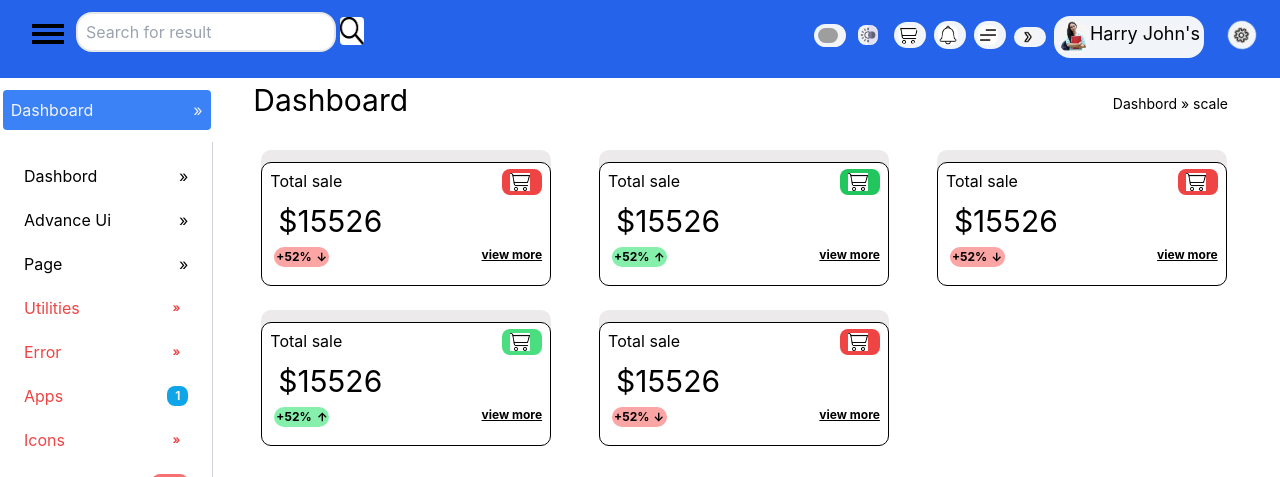
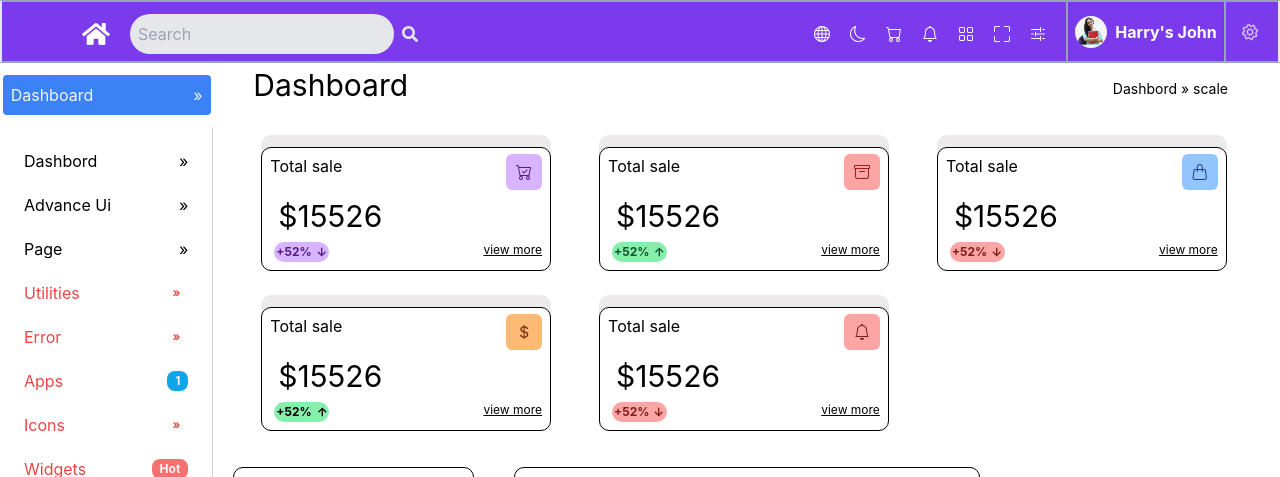
Before and after one commit to Ayush-2302/velvet1, a React (Create React App) app: page / in a window 1280 px wide. Shown: the top 477 px of the page. Built offline with nearby package versions, Linux system fonts and the light colour scheme; grey boxes are pictures that could not be loaded.

Commit message:
re-create navbar and improve dashboard

```diff
--- a/package.json
+++ b/package.json
@@ -4,12 +4,15 @@
   "private": true,
   "dependencies": {
     "@mui/styled-engine-sc": "^5.14.8",
+    "@react-icons/all-files": "^4.1.0",
     "@testing-library/jest-dom": "^5.17.0",
     "@testing-library/react": "^13.4.0",
     "@testing-library/user-event": "^13.5.0",
+    "bootstrap-icons": "^1.11.0",
     "react": "^18.2.0",
     "react-calendar": "^4.6.0",
     "react-dom": "^18.2.0",
+    "react-icons": "^4.11.0",
     "react-router-dom": "^6.15.0",
     "react-scripts": "5.0.1",
     "styled-components": "^5.3.11",
--- a/src/component/Calender.js
+++ b/src/component/Calender.js
@@ -9,7 +9,7 @@ function Calender() {
   return (
 
     <>
-      <div className="cal  float-right h-80 w-96 ">
+      <div >
         <Calendar onChange={onChange} value={date} />
         {date.toString()}
       </div>
--- a/src/component/Dashboard.js
+++ b/src/component/Dashboard.js
@@ -2,65 +2,94 @@ import React from "react";
 import cart from "../asserts/images/cart.png";
 // import "./index.css"
 
- function Dashboard  ()  {
+function Dashboard() {
   return (
     <>
-      <div className="dashboard mt-1 text-3xl ml-10 mr-10 flex justify-between">
+      <div className="dashboard  mt-1 text-3xl ml-10 mr-10 flex justify-between">
         Dashboard <p className=" text-sm m-3">Dashbord » scale</p>
       </div>
       <div className=" boxes    ">
         <div className="box box1">
           <span className=" flex justify-between">
-            Total sale  <div className=" w-10 bg-red-500 pl-1 rounded-lg"> <img src={cart} alt="img" className=" w-5 m-1 " /></div>
+            Total sale
+            <div className="w-9 h-9 flex items-center justify-center rounded-md bg-purple-300">
+              <i class="bi bi-cart-check   text-purple-900 "></i>
+            </div>
           </span>
           <h1 className=" m-2 text-3xl">$15526</h1>
-          <p className=" flex justify-between text-xs font-bold">
-            <p className=" rounded-2xl flex w-fit ml-1 p-0.5 bg-red-300">+52% <p className=" ml-1 rotate-90">→</p> </p>
-            <p className=" underline">view more</p>
+          <p className=" flex justify-between text-xs ">
+            <p className=" rounded-2xl flex w-fit ml-1 p-0.5 bg-purple-300 text-purple-900 font-bold ">
+              +52% <p className=" ml-1 rotate-90">→</p>{" "}
+            </p>
+            <p className=" underline ">view more</p>
           </p>
         </div>
         <div className="box box2">
           <span className=" flex justify-between">
-            Total sale <div className=" w-10 bg-green-500 pl-1 rounded-lg"> <img src={cart} alt="img" className=" w-5 m-1 " /></div>
+            Total sale{" "}
+            <div className=" w-9 h-9 flex items-center justify-center rounded-md bg-red-300">
+              {" "}
+              <i class="bi bi-archive   text-red-800 "></i>
+            </div>
           </span>
           <h1 className=" m-2 text-3xl">$15526</h1>
-          <p className=" flex justify-between text-xs p1 font-bold">
-            <p className=" rounded-2xl flex w-fit ml-1 p-0.5 bg-green-300">+52% <p className=" ml-1 -rotate-90">→</p> </p>
+          <p className=" flex justify-between text-xs ">
+            <p className=" rounded-2xl flex w-fit ml-1 p-0.5 bg-green-300 text-green-900 font-bold">
+              +52% <p className=" ml-1 -rotate-90">→</p>{" "}
+            </p>
             <p className=" underline">view more</p>
           </p>
         </div>
         <div className="box box3">
           <span className=" flex justify-between">
-            Total sale  <div className=" w-10 bg-red-500 pl-1 rounded-lg"> <img src={cart} alt="img" className=" w-5 m-1  " /></div>
+            Total sale{" "}
+            <div className=" w-9 h-9 flex items-center justify-center rounded-md bg-blue-300">
+              {" "}
+              <i class="bi bi-handbag   text-blue-900 "></i>
+            </div>
           </span>
           <h1 className=" m-2 text-3xl">$15526</h1>
-          <p className=" flex justify-between text-xs p1 font-bold">
-            <p className=" rounded-2xl flex w-fit ml-1 p-0.5 bg-red-300">+52% <p className=" ml-1 rotate-90">→</p> </p>
-            <p className=" underline">view more</p>
+          <p className=" flex justify-between text-xs p1 ">
+            <p className=" rounded-2xl flex w-fit ml-1 p-0.5 bg-red-300 text-red-900 font-bold">
+              +52% <p className=" ml-1 rotate-90">→</p>{" "}
+            </p>
+            <p className=" underline ">view more</p>
           </p>
         </div>
         <div className="box  box4">
           <span className=" flex justify-between">
-            Total sale <div className=" w-10 bg-green-400 pl-1 rounded-lg"> <img src={cart} alt="img" className=" w-5 m-1 " /></div>
+            Total sale{" "}
+            <div className=" w-9 h-9 flex items-center justify-center rounded-md bg-orange-300">
+              {" "}
+              <i class="bi bi-currency-dollar   text-orange-900 "></i>
+            </div>
           </span>
           <h1 className=" m-2 text-3xl">$15526</h1>
-          <p className=" flex justify-between text-xs p1 font-bold">
-            <p className=" rounded-2xl flex w-fit ml-1 p-0.5 bg-green-300">+52% <p className=" ml-1 -rotate-90">→</p> </p>
+          <p className=" flex justify-between text-xs p1 ">
+            <p className=" rounded-2xl flex w-fit ml-1 p-0.5 bg-green-300 to-green-900 font-bold">
+              +52% <p className=" ml-1 -rotate-90">→</p>{" "}
+            </p>
             <p className=" underline">view more</p>
           </p>
         </div>
         <div className="box  box5">
           <span className=" flex justify-between">
-            Total sale <div className=" w-10 bg-red-500 pl-1 rounded-lg"> <img src={cart} alt="img" className=" w-5 m-1 " /></div>
+            Total sale{" "}
+            <div className=" w-9 h-9 flex items-center justify-center rounded-md bg-red-300">
+              {" "}
+              <i class="bi bi-bell  text-red-900 "></i>
+            </div>
           </span>
           <h1 className=" m-2 text-3xl">$15526</h1>
-          <p className=" flex justify-between text-xs p1 font-bold">
-            <p className=" rounded-2xl flex w-fit ml-1 p-0.5 bg-red-300">+52% <p className=" ml-1 rotate-90">→</p> </p>
-            <p className=" underline">view more</p>
+          <p className=" flex justify-between text-xs p1 ">
+            <p className=" rounded-2xl flex w-fit ml-1 p-0.5 bg-red-300 font-bold text-red-900">
+              +52% <p className=" ml-1 rotate-90">→</p>{" "}
+            </p>
+            <p className=" underline ">view more</p>
           </p>
         </div>
       </div>
     </>
   );
-};
+}
 export default Dashboard;
--- a/src/component/Navbar.js
+++ b/src/component/Navbar.js
@@ -1,18 +1,13 @@
 import React, { useState } from "react";
-import Search from "../asserts/images/search.png";
 import profile from "../asserts/images/w7.png";
-import cart1 from "../asserts/images/cart.png";
-import images from "../asserts/images/images.png";
-import language from "../asserts/images/lang.jpg";
-import mode from "../asserts/images/mode.png";
-import notification from "../asserts/images/notification.png";
-import setting from "../asserts/images/sett.jpg";
-import zoom from "../asserts/images/zoom.png";
 import { Link } from "react-router-dom";
 import CalNoti from "./CalNoti";
 import Notification from "./Notification";
 import Dropdowncart from "./Dropdowncart";
-
+import "bootstrap-icons/font/bootstrap-icons.css";
+// import { FaBeer } from 'react-icons/fa';
+// import { FaBeer } from "react-icons/fa";
+import { FaSearch, FaHome } from "react-icons/fa";
 
 function Navbar(props) {
   const darkMode = () => {
@@ -68,43 +63,39 @@ function Navbar(props) {
         </div>
        */}
 
-      <div className="navbar bg-blue-600 ">
       <nav
-          className={` pl-3 pb-3  static flex  lg:justify-between md:justify-around sm:justify-evenly  pr-4 ${
+        className={`fix bg-violet-600 flex text-white h-[63px] border-2 border-b-gray-400  border-t-gray-400  ${
           props.mode === "light" ? "dark" : "light"
         }`}
       >
-          <div className="search flex flex-wrap  m-2 mt-3">
-            <div className="btn space-y-1 m-3">
-              <div className="l1 w-8 h-1 bg-black"></div>
-              <div className="l2 w-8 h-1 bg-black"></div>
-              <div className="l3 w-8 h-1 bg-black"></div>
+        <div className="container ml-20  flex items-center h-16  justify-between">
+          <div className="hidden sm:block">
+            <div className="flex items-center space-x-2">
+              <Link to="/">
+                <FaHome className="inline-block mr-3 w-7 h-7  " />
+              </Link>
+              <input
+                type="text"
+                placeholder="Search"
+                className="rounded-full py-2 px-2 bg-gray-200 text-black"
+              />
+              <button className="text-gray-200">
+                <FaSearch />
+              </button>
+            </div>
           </div>
 
-            <label htmlFor="search"></label>
-            <input
-              type="search"
-              id="search"
-              placeholder="Search for result"
-              className=" h-10  rounded-2xl w-fit border-2 pl-2"
-            />
-            <button className=" ">
-              <img src={Search} alt="" className="  w-6 ml-1   mb-2 h-7 rounded " />
-            </button>
-          </div>
-          <div className="icons   ">
-            <ul className=" flex  items-center  text-lg space-x-2 space-y-2 flex-wrap m-2">
-              <div className="lang mt-2">
+          <div className="icons flex items-center  ">
+            <ul className="hidden sm:flex space-x-4">
+              <div className="lang">
                 <li>
                   <Link to="#">
-                    <button
+                    <i
                       onClick={() => {
                         handleLang();
                       }}
-                      className={`  bg-slate-100  hover:bg-blue-300 w-8 p-1 rounded-2xl`}
-                    >
-                      <img src={language} alt="" className=" rounded-lg w-5 " />
-                    </button>
+                      className="bi bi-globe inline-block w-5 h-5 "
+                    ></i>
                   </Link>
                 </li>
                 <div
@@ -112,7 +103,7 @@ function Navbar(props) {
                     lang ? "" : "hidden"
                   } langDropdown  w-28  text-md border-gray-100 border-2 shadow-inner  bg-white text-black translate-y-2 absolute  `}
                 >
-                  <ul className="">
+                  <ul>
                     <div className="p-2">
                       <li className=" ml-5 hover:bg-gray-200 ">
                         <Link href="#">English</Link>
@@ -136,91 +127,87 @@ function Navbar(props) {
 
               <li>
                 <Link to="#">
-                  <button
-                    className=" hover:bg-blue-200 w-8 p-1 rounded-2xl "
+                  <i
                     onClick={darkMode}
-                  >
-                    <img src={mode} alt="" className="rounded-lg w-5 " />
-                  </button>
+                    className="bi bi-moon  inline-block w-5 h-5 "
+                  ></i>
                 </Link>
               </li>
               <li>
                 <Link to="#">
-                  <button
+                  <i
                     onClick={() => handleCart()}
-                    className={` bg-slate-100 hover:bg-blue-200 w-8 p-1 rounded-2xl`}
-                  >
-                    <img src={cart1} alt="" className="rounded-lg w-5" />
-                  </button>
+                    className="bi bi-cart  inline-block w-5 h-5 "
+                  ></i>
                 </Link>
               </li>
 
               <div
                 className={`${
                   cart ? "" : "hidden"
-                } cart text-sm absolute -translate-x-72 translate-y-64   bg-sky-500  border-gray-200 border-2`}
+                } cart text-sm absolute -translate-x-72 translate-y-12   bg-sky-500  border-gray-200 border-2`}
               >
-                <Dropdowncart/>
+                <Dropdowncart />
               </div>
 
               <li>
                 <Link to="#">
-                  <button
+                  <i
                     onClick={() => handleNoti()}
-                    className="bg-slate-100 hover:bg-blue-200 w-8 p-1 rounded-2xl "
-                  >
-                    <img
-                      src={notification}
-                      alt=""
-                      className=" rounded-lg w-5"
-                    />
-                  </button>
+                    className="bi bi-bell  inline-block w-5 h-5 "
+                  ></i>
+                </Link>
+              </li>
+
+              <li>
+                <Link to="#">
+                  <i className="bi bi-grid  inline-block w-5 h-5 "></i>
                 </Link>
               </li>
               <div
                 className={`${
                   noti ? "" : " hidden"
-                } absolute bg-sky-400  translate-y-60 -translate-x-60`}
+                } absolute bg-sky-400  translate-y-12 -translate-x-60`}
               >
                 <Notification />
               </div>
+              <li>
+                <Link to="#">
+                  <i className="bi bi-fullscreen  inline-block w-5 h-5 "></i>
+                </Link>
+              </li>
 
               <li>
                 <Link to="#">
-                  <button
+                  <i
                     onClick={() => handleCal()}
-                    className="bg-slate-100  hover:bg-blue-200 w-8 p-1 rounded-2xl "
-                  >
-                    <img src={images} alt="" className="rounded-lg w-5" />
-                  </button>
+                    className="bi bi-sliders2  inline-block w-5 h-5 "
+                  ></i>
                 </Link>
               </li>
               <div
                 className={` ${
                   cal ? "" : "hidden"
-                } cal absolute h-60 translate-y-36 translate-x-24`}
+                } cal absolute h-60 translate-y-12 translate-x-[105px]`}
               >
                 <CalNoti />
               </div>
-
-              <li>
+            </ul>
+          </div>
+          </div>
+          <div className="profile ml-4">
                 <Link to="#">
-                  <button className=" bg-slate-100 hover:bg-blue-200 w-8 p-1 rounded-2xl ">
-                    <img src={zoom} alt="" className="rounded-lg w-5" />
-                  </button>
+                  <div className="flex justify-center items-center h-full w-40 border-r-2 border-l-2 border-gray-400 shadow-inner">
+                  <img
+                    onClick={() => handleProf()}
+                    src={profile}
+                    alt=""
+                    className="  rounded-full w-8 h-8"
+                  />
+                  <p className=" font-bold ml-2">Harry's John</p>
+                  </div>
                 </Link>
-              </li>
-              <li>
-                <Link to="#">
-                  <button
-                    onClick={() => handleProf()}
-                    className="bg-slate-100 flex hover:bg-blue-200 w-fit p-1 rounded-2xl "
-                  >
-                    <img src={profile} alt="" className="  rounded-full w-8" />
-                    <p className="bg-slate-100 rounded-2xl text-black">Harry John's</p>
-                  </button>
-                </Link>
-              </li>
+              </div>
 
               <div className="proDrop">
                 <ul
@@ -251,22 +238,12 @@ function Navbar(props) {
                   </div>
                 </ul>
               </div>
-              <li>
-                <div className="john">
-                  <img src="" alt="" />
+              <div className="setting ml-4 mr-5 flex items-center">
+              <i class="bi bi-gear animate-spin"></i>
               </div>
-              </li>
-              <li>
-                <Link to="#">
-                  <button className=" bg-slate-100 hover:bg-blue-200 p-1 ease-in rounded-2xl animate-spin ">
-                    <img src={setting} alt="" className="rounded-lg w-5" />
-                  </button>
-                </Link>
-              </li>
-            </ul>
-          </div>
+
+
       </nav>
-      </div>
     </>
   );
 }
```
Also changed, not shown: 1 other file (tests, documents, lock files or other folders). Lines whose indentation alone changed are shown as unchanged.
